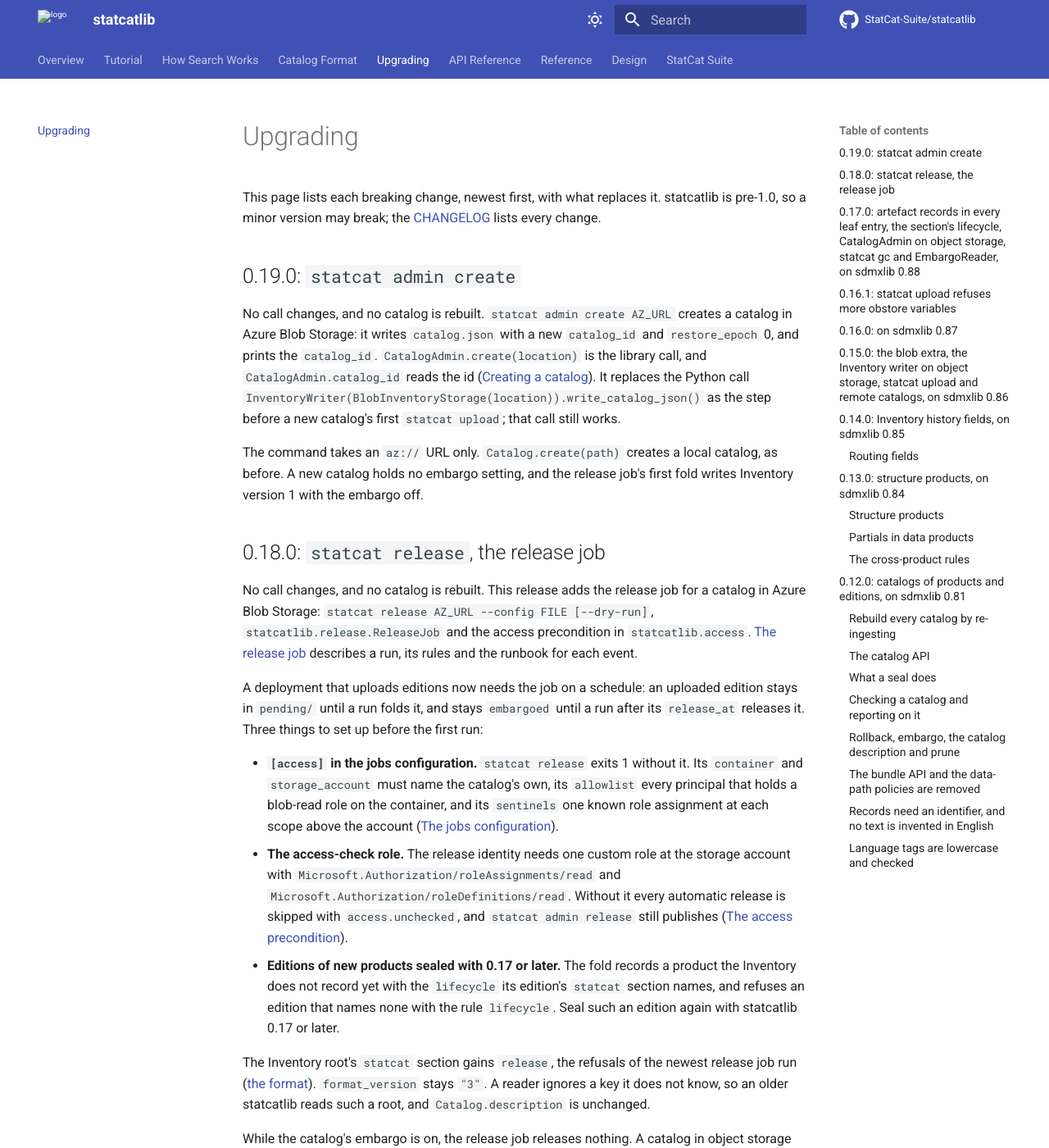
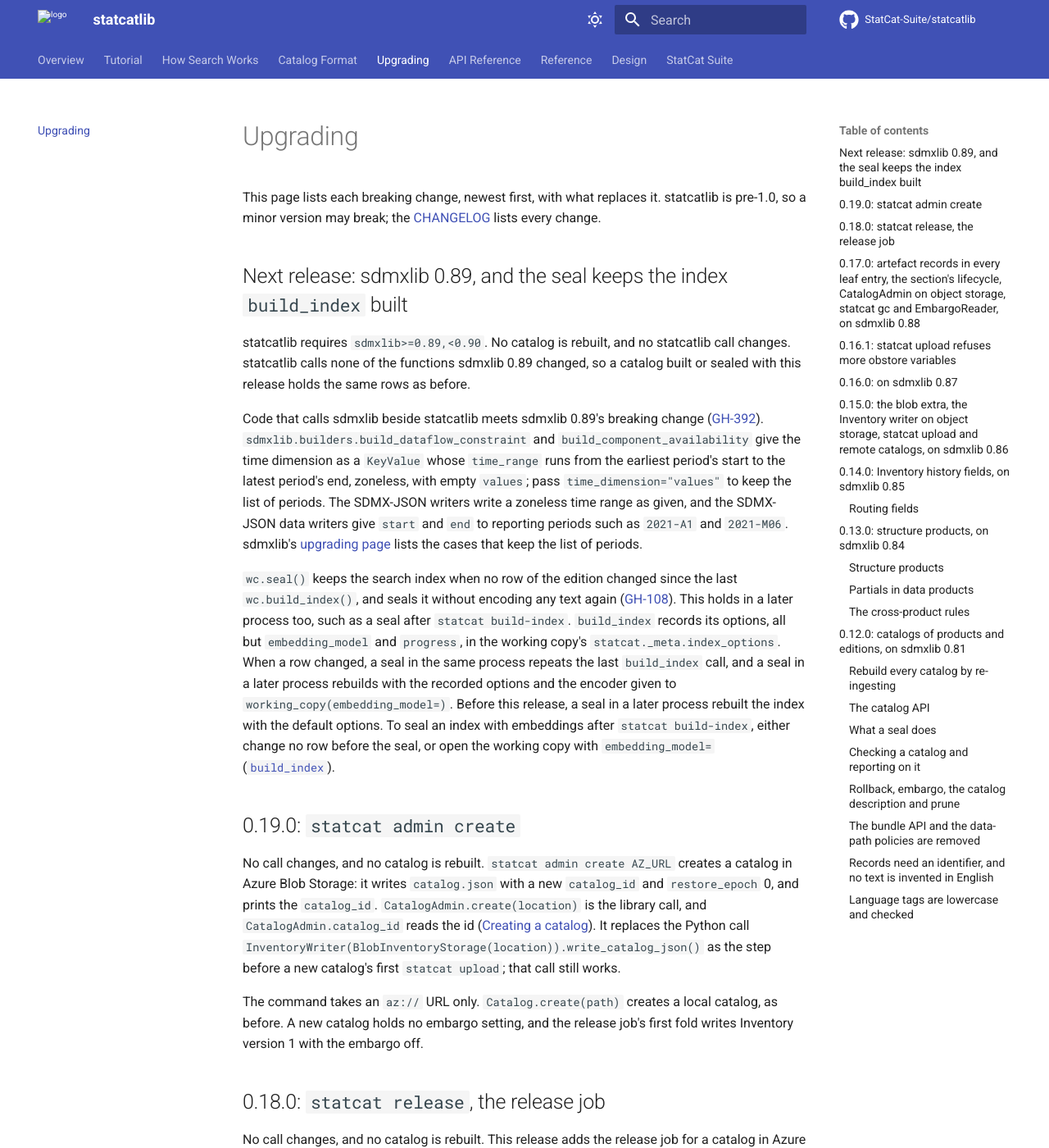
Before and after one commit to StatCat-Suite/statcatlib, an MkDocs documentation site: the page built from docs/upgrading.md, in a window 1280 px wide and 1400 px high. Shown: the whole window at 82% size. Built offline with MkDocs 1.6.1 and Material for MkDocs 9.7.7, drawn with Linux system fonts in a browser that asks for light colours; comment, search, counter and statistics services are not loaded.

Commit message:
build(deps)!: require sdmxlib>=0.89,<0.90
sdmxlib 0.89 gives the time dimension of build_dataflow_constraint and
build_component_availability as a TimeRange by default, writes zoneless
TimeRange bounds in SDMX-JSON, and gives start and end to reporting periods
in the SDMX-JSON data writers (StatCat-Suite/sdmxlib#392). statcatlib calls
none of these, so no code or test changes. docs/upgrading.md states the new
requirement, the sdmxlib change as code beside statcatlib meets it, and the
seal's index behaviour from GH-108.

```diff
--- a/docs/upgrading.md
+++ b/docs/upgrading.md
@@ -4,6 +4,36 @@ This page lists each breaking change, newest first, with what replaces it.
 statcatlib is pre-1.0, so a minor version may break; the
 [CHANGELOG](https://github.com/StatCat-Suite/statcatlib/blob/main/CHANGELOG.md)
 lists every change.
+
+## Next release: sdmxlib 0.89, and the seal keeps the index `build_index` built
+
+statcatlib requires `sdmxlib>=0.89,<0.90`. No catalog is rebuilt, and no statcatlib
+call changes. statcatlib calls none of the functions sdmxlib 0.89 changed, so a catalog
+built or sealed with this release holds the same rows as before.
+
+Code that calls sdmxlib beside statcatlib meets sdmxlib 0.89's breaking change
+([GH-392](https://github.com/StatCat-Suite/sdmxlib/issues/392)).
+`sdmxlib.builders.build_dataflow_constraint` and `build_component_availability` give
+the time dimension as a `KeyValue` whose `time_range` runs from the earliest period's
+start to the latest period's end, zoneless, with empty `values`; pass
+`time_dimension="values"` to keep the list of periods. The SDMX-JSON writers write a
+zoneless time range as given, and the SDMX-JSON data writers give `start` and `end` to
+reporting periods such as `2021-A1` and `2021-M06`. sdmxlib's
+[upgrading page](https://statcat-suite.github.io/sdmxlib/upgrading/#the-availability-builders-give-the-time-dimension-as-a-range)
+lists the cases that keep the list of periods.
+
+`wc.seal()` keeps the search index when no row of the edition changed since the last
+`wc.build_index()`, and seals it without encoding any text again
+([GH-108](https://github.com/StatCat-Suite/statcatlib/issues/108)). This holds in a
+later process too, such as a seal after `statcat build-index`. `build_index` records
+its options, all but `embedding_model` and `progress`, in the working copy's
+`statcat._meta.index_options`. When a row changed, a seal in the same process repeats
+the last `build_index` call, and a seal in a later process rebuilds with the recorded
+options and the encoder given to `working_copy(embedding_model=)`. Before this release,
+a seal in a later process rebuilt the index with the default options. To seal an index
+with embeddings after `statcat build-index`, either change no row before the seal, or
+open the working copy with `embedding_model=`
+([`build_index`](api/store.md#build_index)).
 
 ## 0.19.0: `statcat admin create`
 
--- a/pyproject.toml
+++ b/pyproject.toml
@@ -27,9 +27,9 @@ dependencies = [
     # by DuckDB 1.x, so by statcatlib 0.8 or earlier.
     "duckdb>=2.0.0",
     "httpx>=0.28",
-    # <0.89: every suite library is pre-1.0, so a minor bump may break
+    # <0.90: every suite library is pre-1.0, so a minor bump may break
     # (GH-67).
-    "sdmxlib>=0.88,<0.89",
+    "sdmxlib>=0.89,<0.90",
 ]
 
 [project.optional-dependencies]
```
Also changed, not shown: CLAUDE.md (+1 -1 lines).
